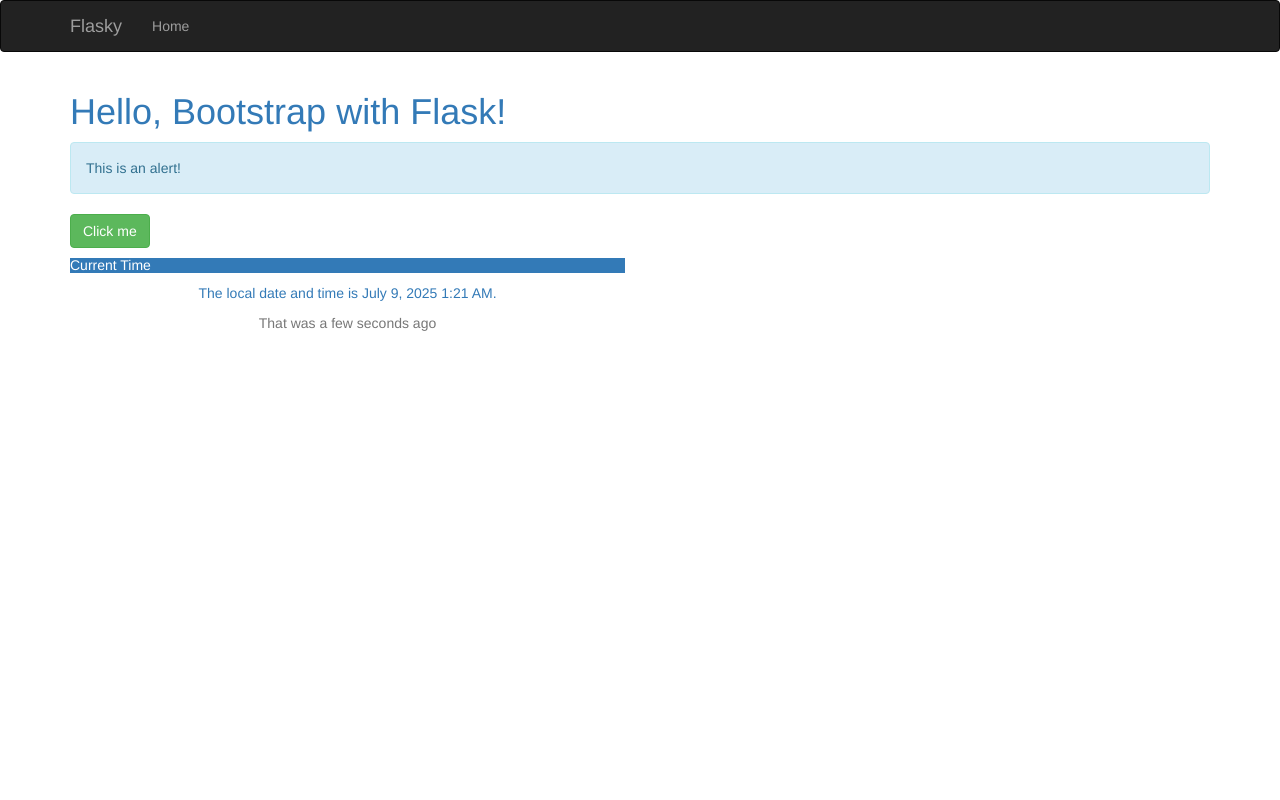
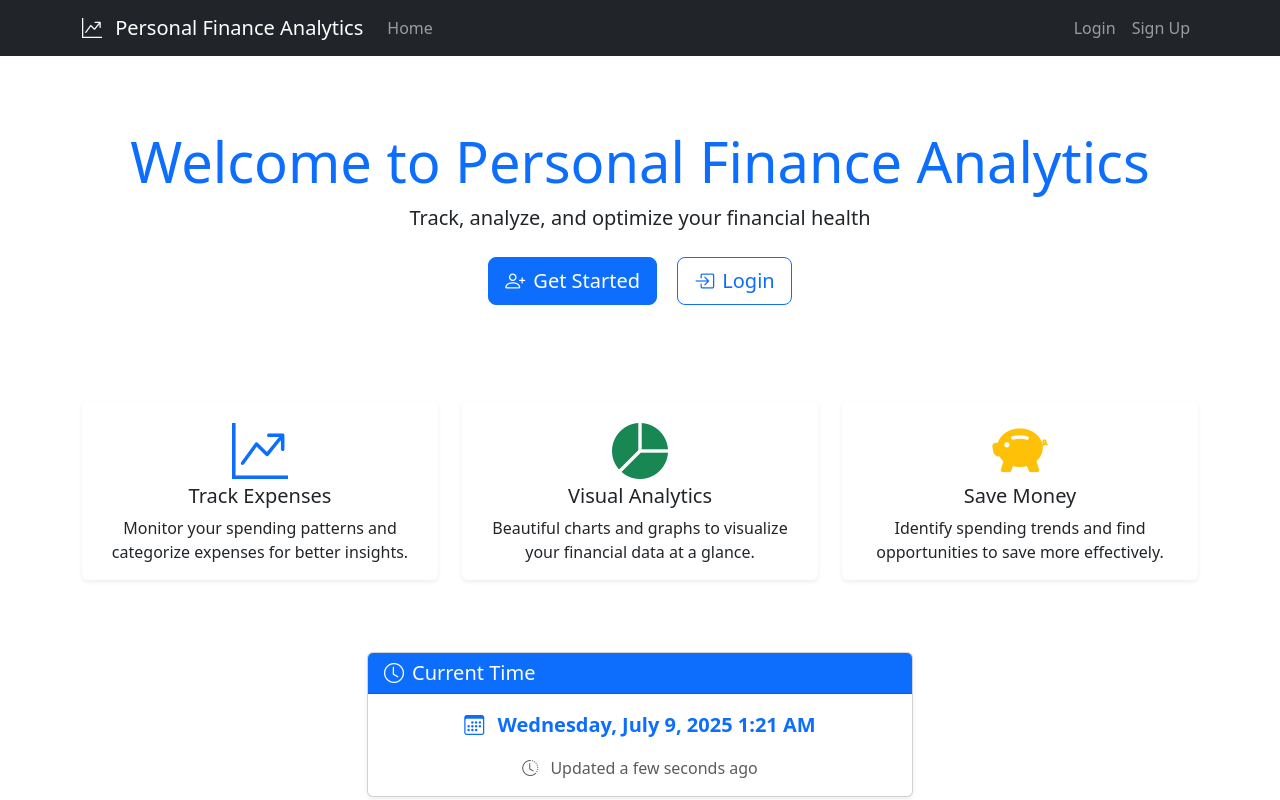
Before and after one commit to marl-Am/personal-finance-analytics, a Flask app: page / in a window 1280 px wide. Run offline with Flask 3, Linux system fonts and the light colour scheme; some libraries are stand-ins or nearby versions.

Commit message:
Added login and signup functionality
Removed flask-bootrap: was using out of date version 3

Separated auth .py files from auth .html files

Remember me cookie duration is now 30 days

```diff
--- a/app.py
+++ b/app.py
@@ -1,40 +1,90 @@
-from datetime import datetime, timezone
-from flask import Flask, render_template
-from flask_bootstrap import Bootstrap
+from datetime import datetime, timedelta, timezone
+from flask import Flask, render_template, redirect, url_for
 from flask_moment import Moment
+from flask_login import LoginManager, login_required
 from extensions import db
 from models import User
+import sys
+
+# Add templates to Python path for auth module
+sys.path.append("templates")
 
 app = Flask(__name__)
-#  Create the SQLite file named project.db in the root directory of your project (same place where main.py lives)
+
+# Configuration
+app.config["SECRET_KEY"] = (
+    "your-secret-key"
+)
 app.config["SQLALCHEMY_DATABASE_URI"] = "sqlite:///project.db"
 app.config["SQLALCHEMY_TRACK_MODIFICATIONS"] = False
+app.config["REMEMBER_COOKIE_DURATION"] = timedelta(days=30)  # Remember for 30 days
+app.config["REMEMBER_COOKIE_SECURE"] = (
+    True  # Only send cookie over HTTPS (set False for development)
+)
+app.config["REMEMBER_COOKIE_HTTPONLY"] = True  # JavaScript can't access the cookie
+app.config["REMEMBER_COOKIE_SAMESITE"] = "Lax"  # CSRF protection
 
-bootstrap = Bootstrap(app)
+# Initialize extensions
 moment = Moment(app)
 db.init_app(app)
 
+# Initialize Flask-Login
+login_manager = LoginManager()
+login_manager.init_app(app)
+login_manager.login_view = "auth.login"
+login_manager.login_message = "Please log in to access this page."
+login_manager.login_message_category = "info"
+
+
+@login_manager.user_loader
+def load_user(user_id):
+    # Convert string to UUID object
+    try:
+        import uuid
+
+        user_uuid = uuid.UUID(user_id)
+        return User.query.get(user_uuid)
+    except (ValueError, AttributeError):
+        return None
+
+
+# Register blueprints
+from auth.views import auth_bp
+
+app.register_blueprint(auth_bp)
+
+# Create database tables
 with app.app_context():
     db.create_all()
+
 
 @app.route("/cause500")
 def cause_500():
     raise Exception("Intentional Error")
+
 
 @app.errorhandler(404)
 def page_not_found(e):
     print("404 error triggered")
     return render_template("404.html"), 404
 
+
 @app.errorhandler(500)
 def internal_server_error(e):
     print("500 error triggered")
     return render_template("500.html"), 500
 
-@app.route('/')
+
+@app.route("/")
 def index():
-  return render_template('index.html', current_time=datetime.now(timezone.utc))
+    return render_template("index.html", current_time=datetime.now(timezone.utc))
+
+
+@app.route("/dashboard")
+@login_required
+def dashboard():
+    return render_template("dashboard.html")
 
 
 if __name__ == "__main__":
-    app.run(debug=False)
+    app.run(debug=True)
--- a/templates/base.html
+++ b/templates/base.html
@@ -1,41 +1,77 @@
-{% extends "bootstrap/base.html" %}
+<!DOCTYPE html>
+<html lang="en">
+<head>
+    <meta charset="utf-8">
+    <meta name="viewport" content="width=device-width, initial-scale=1">
+    <title>{% block title %}Personal Finance Analytics{% endblock %}</title>
 
-{% block head %}
-    {{ super() }}
+    <!-- Bootstrap 5 CSS -->
+    <link href="https://cdn.jsdelivr.net/npm/bootstrap@5.3.2/dist/css/bootstrap.min.css" rel="stylesheet">
+    <!-- Bootstrap Icons -->
+    <link rel="stylesheet" href="https://cdn.jsdelivr.net/npm/bootstrap-icons@1.11.2/font/bootstrap-icons.css">
     <link rel="icon" href="{{ url_for('static', filename='favicon.ico') }}" type="image/x-icon">
-{% endblock %}
+    {% block head %}{% endblock %}
+</head>
+<body>
+    <!-- Navigation -->
+    <nav class="navbar navbar-expand-lg navbar-dark bg-dark">
+        <div class="container">
+            <a class="navbar-brand" href="/">
+                <i class="bi bi-graph-up-arrow me-2"></i>
+                Personal Finance Analytics
+            </a>
+            <button class="navbar-toggler" type="button" data-bs-toggle="collapse" data-bs-target="#navbarNav" aria-controls="navbarNav" aria-expanded="false" aria-label="Toggle navigation">
+                <span class="navbar-toggler-icon"></span>
+            </button>
+            <div class="collapse navbar-collapse" id="navbarNav">
+                <ul class="navbar-nav me-auto">
+                    <li class="nav-item">
+                        <a class="nav-link" href="/">Home</a>
+                    </li>
+                    {% if current_user.is_authenticated %}
+                    <li class="nav-item">
+                        <a class="nav-link" href="{{ url_for('dashboard') }}">Dashboard</a>
+                    </li>
+                    {% endif %}
+                </ul>
 
-{% block navbar %}
-<div class="navbar navbar-inverse" role="navigation">
-  <div class="container">
-    <div class="navbar-header">
-      <button type="button" class="navbar-toggle"
-              data-toggle="collapse" data-target=".navbar-collapse">
-        <span class="sr-only">Toggle navigation</span>
-        <span class="icon-bar"></span>
-        <span class="icon-bar"></span>
-        <span class="icon-bar"></span>
-      </button>
-      <a class="navbar-brand" href="/">Flasky</a>
-    </div>
-    <div class="navbar-collapse collapse">
-      <ul class="nav navbar-nav">
-        <li><a href="/">Home</a></li>
-        <!-- Add more navigation items here as needed -->
+                <!-- Authentication links on the right -->
+                <ul class="navbar-nav ms-auto">
+                    {% if current_user.is_authenticated %}
+                        <li class="nav-item dropdown">
+                            <a class="nav-link dropdown-toggle" href="#" id="navbarDropdown" role="button" data-bs-toggle="dropdown" aria-expanded="false">
+                                <i class="bi bi-person-circle me-1"></i> {{ current_user.display_name }}
+                            </a>
+                            <ul class="dropdown-menu dropdown-menu-end" aria-labelledby="navbarDropdown">
+                                <li><a class="dropdown-item" href="#"><i class="bi bi-person me-2"></i>Profile</a></li>
+                                <li><a class="dropdown-item" href="#"><i class="bi bi-gear me-2"></i>Settings</a></li>
+                                <li><hr class="dropdown-divider"></li>
+                                <li><a class="dropdown-item" href="{{ url_for('auth.logout') }}"><i class="bi bi-box-arrow-right me-2"></i>Logout</a></li>
+                            </ul>
+                        </li>
+                    {% else %}
+                        <li class="nav-item">
+                            <a class="nav-link" href="{{ url_for('auth.login') }}">Login</a>
+                        </li>
+                        <li class="nav-item">
+                            <a class="nav-link" href="{{ url_for('auth.signup') }}">Sign Up</a>
+                        </li>
+                    {% endif %}
                 </ul>
             </div>
         </div>
-</div>
-{% endblock %}
+    </nav>
 
+    <!-- Main Content -->
     {% block content %}
     <div class="container mt-4">
         {% block page_content %}{% endblock %}
     </div>
     {% endblock %}
 
-<!-- Can be anywhere on base.html -->
-{% block scripts %}
-{{ super() }}
+    <!-- Scripts -->
+    <script src="https://cdn.jsdelivr.net/npm/bootstrap@5.3.2/dist/js/bootstrap.bundle.min.js"></script>
     {{ moment.include_moment() }}
-{% endblock %}
+    {% block scripts %}{% endblock %}
+</body>
+</html>
--- a/templates/index.html
+++ b/templates/index.html
@@ -1,33 +1,77 @@
 {% extends "base.html" %}
 
-{% block title %}Welcome{% endblock %}
+{% block title %}Welcome - Personal Finance Analytics{% endblock %}
 
 {% block page_content %}
-    <h1 class="text-primary">Hello, Bootstrap with Flask!</h1>
-    <div class="alert alert-info">
-        This is an alert!
+<div class="row">
+    <div class="col-lg-12">
+        <div class="text-center py-5">
+            <h1 class="display-4 text-primary">Welcome to Personal Finance Analytics</h1>
+            <p class="lead">Track, analyze, and optimize your financial health</p>
+
+            {% if not current_user.is_authenticated %}
+            <div class="mt-4">
+                <a href="{{ url_for('auth.signup') }}" class="btn btn-primary btn-lg me-3">
+                    <i class="bi bi-person-plus me-2"></i>Get Started
+                </a>
+                <a href="{{ url_for('auth.login') }}" class="btn btn-outline-primary btn-lg">
+                    <i class="bi bi-box-arrow-in-right me-2"></i>Login
+                </a>
             </div>
-    <button class="btn btn-success">Click me</button>
+            {% endif %}
+        </div>
+    </div>
+</div>
+
+<!-- Features Section -->
+<div class="row mt-5">
+    <div class="col-md-4 mb-4">
+        <div class="card h-100 border-0 shadow-sm">
+            <div class="card-body text-center">
+                <i class="bi bi-graph-up-arrow display-4 text-primary mb-3"></i>
+                <h5 class="card-title">Track Expenses</h5>
+                <p class="card-text">Monitor your spending patterns and categorize expenses for better insights.</p>
+            </div>
+        </div>
+    </div>
+    <div class="col-md-4 mb-4">
+        <div class="card h-100 border-0 shadow-sm">
+            <div class="card-body text-center">
+                <i class="bi bi-pie-chart-fill display-4 text-success mb-3"></i>
+                <h5 class="card-title">Visual Analytics</h5>
+                <p class="card-text">Beautiful charts and graphs to visualize your financial data at a glance.</p>
+            </div>
+        </div>
+    </div>
+    <div class="col-md-4 mb-4">
+        <div class="card h-100 border-0 shadow-sm">
+            <div class="card-body text-center">
+                <i class="bi bi-piggy-bank-fill display-4 text-warning mb-3"></i>
+                <h5 class="card-title">Save Money</h5>
+                <p class="card-text">Identify spending trends and find opportunities to save more effectively.</p>
+            </div>
+        </div>
+    </div>
+</div>
 
 <!-- DateTime Display Card -->
-    <div class="row justify-content-center mt-4">
+<div class="row justify-content-center mt-5">
     <div class="col-md-8 col-lg-6">
         <div class="card shadow-sm">
             <div class="card-header bg-primary text-white">
                 <h5 class="card-title mb-0">
-                        <i class="fas fa-clock me-2"></i>
-                        Current Time
+                    <i class="bi bi-clock me-2"></i>Current Time
                 </h5>
             </div>
             <div class="card-body">
                 <div class="text-center">
                     <p class="fs-5 mb-3 text-primary fw-semibold">
-                            <i class="far fa-calendar-alt me-2"></i>
-                            The local date and time is {{ moment(current_time).format('LLL') }}.
+                        <i class="bi bi-calendar3 me-2"></i>
+                        {{ moment(current_time).format('LLLL') }}
                     </p>
                     <p class="text-muted mb-0">
-                            <i class="fas fa-history me-2"></i>
-                            That was {{ moment(current_time).fromNow(refresh=True) }}
+                        <i class="bi bi-clock-history me-2"></i>
+                        Updated {{ moment(current_time).fromNow(refresh=True) }}
                     </p>
                 </div>
             </div>
```
Also changed, not shown: auth/forms.py (added, +90 -0 lines), auth/views.py (added, +107 -0 lines), models.py (+11 -13 lines), requirements.txt (+8 -1 lines), templates/404.html (+13 -6 lines), templates/500.html (+14 -6 lines), templates/auth/login.html (added, +72 -0 lines), templates/auth/signup.html (added, +113 -0 lines), templates/dashboard.html (+51 -0 lines), auth/__init__.py (added), forms.py (deleted), templates/auth/forms.py (deleted), templates/auth/views.py (deleted). Lines whose indentation alone changed are shown as unchanged.
